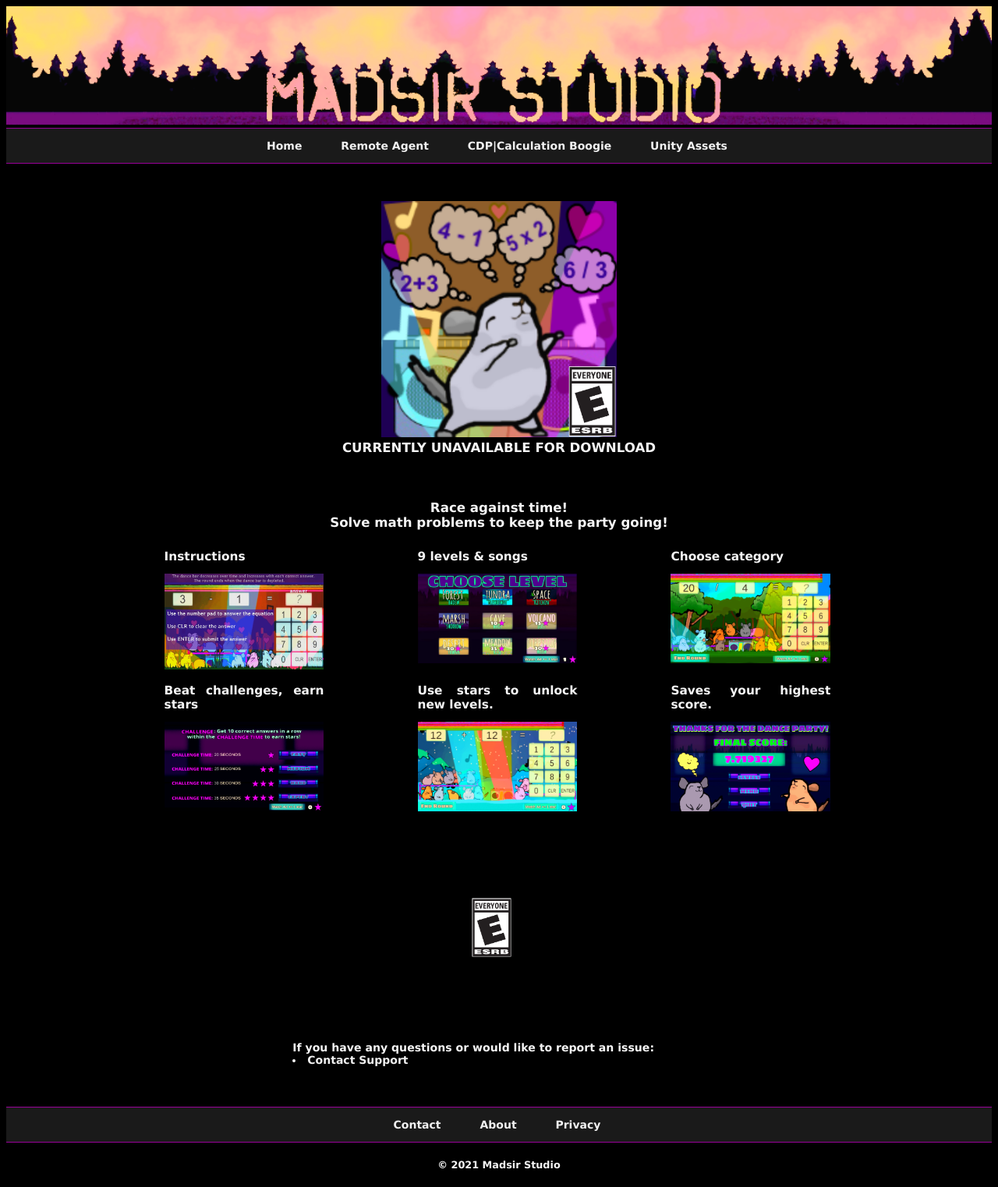
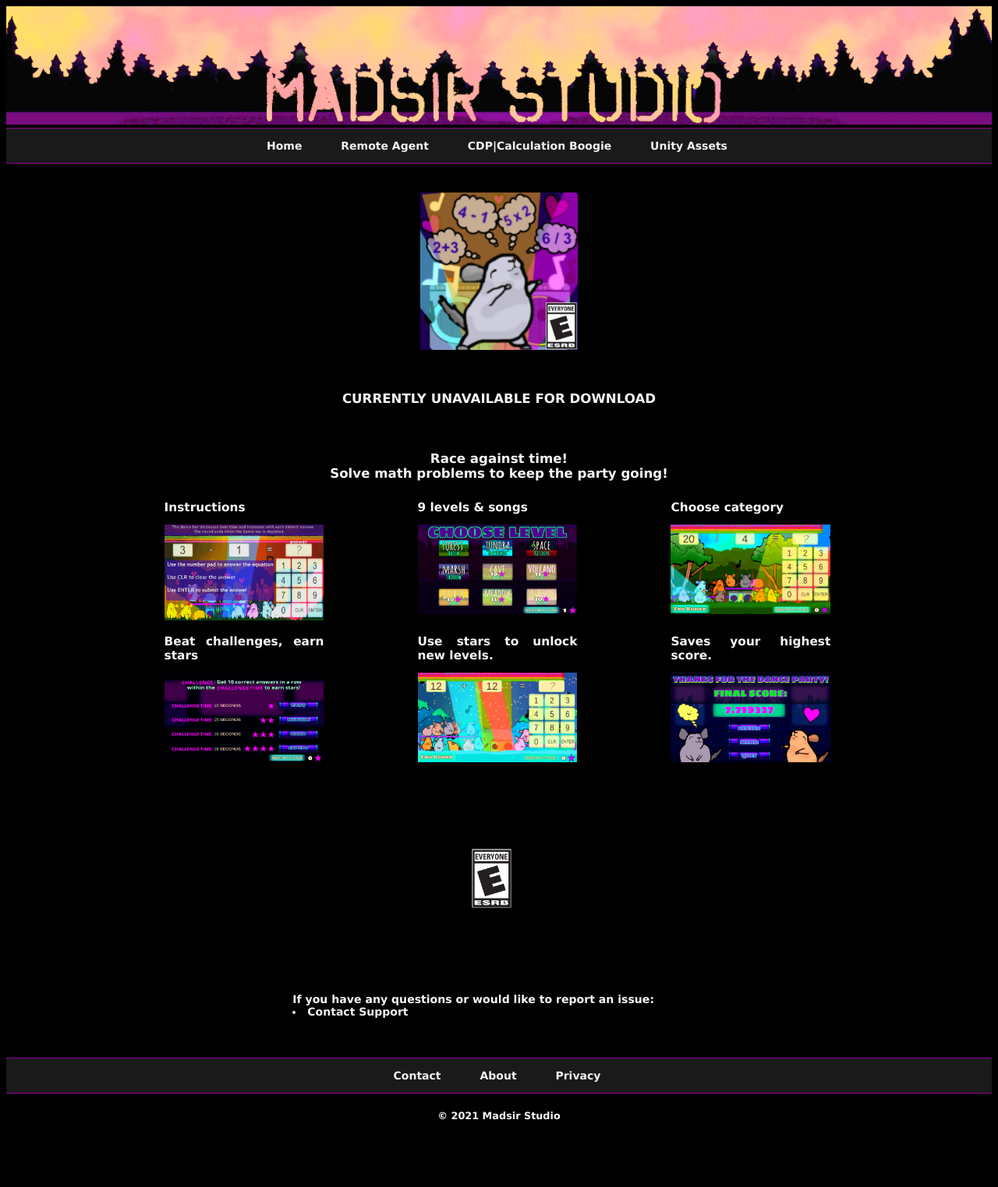
Before and after one commit to Madsir/madsirstudio.github.io, a Jekyll site: the page built from chinchillin/index.html, in a window 1280 px wide. Shown: the whole page at 78% size. Built offline with Jekyll 4.4.1, drawn with Linux system fonts in a browser that asks for light colours; after the commit the page ends 1460 px from its top, so only the background shows below that.

Commit message:
Update index.html

```diff
--- a/chinchillin/index.html
+++ b/chinchillin/index.html
@@ -34,10 +34,10 @@
 <div class="main">
 	<center>
 		<br>
-		<br>
+		<br>            <img src="/Assets/CDPiconE.png" width="20%">
 					<h1>
-            <img src="/Assets/CDPiconE.png" width="30%">
             <br>
+						<br>
 		CURRENTLY UNAVAILABLE FOR DOWNLOAD
 	</h1>
 	<br>
@@ -59,6 +59,7 @@
 		<a href="/Assets/Division.png"><img src="/Assets/Division.png" alt="division" style="width:70%"></a>
 		</div>
 		</div>
+
 			<div class="row">
 		 <div class="columns">
 		<h2>Beat challenges, earn stars</h2>
```
